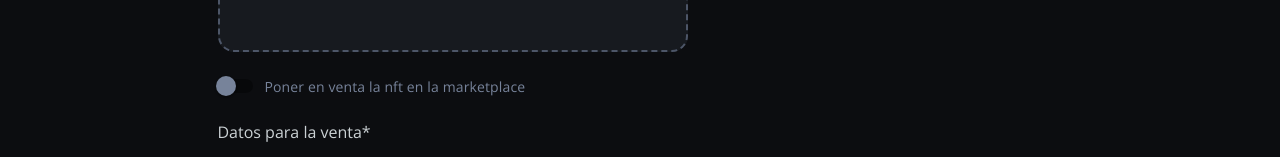
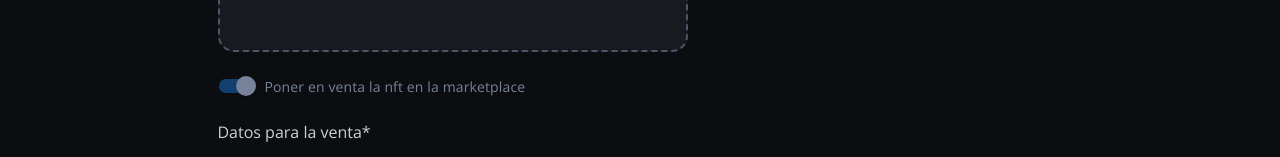
Before and after one commit to angeleesc/wolfy-marketplace-3.0-js, a React (Create React App) app: page /create-new-nft in a window 1280 px wide. Shown: the part 297-454 px from the top of the page. Built offline with nearby package versions, Linux system fonts and the light colour scheme.

Commit message:
configuracion del color del label

```diff
--- /dev/null
+++ b/src/helpers/global-constants.js
@@ -0,0 +1,5 @@
+export const saleMethod = {
+    sales: "sales",
+    auction: "auction",
+    openBid: "open-bid"
+}
--- a/src/template/pages/Mint/MintNftForm.jsx
+++ b/src/template/pages/Mint/MintNftForm.jsx
@@ -16,7 +16,6 @@ import { preventScroll } from "../../../controllers/domController";
 
 export default function MintNftForm() {
   const [isAddAtribute, setIsAddAtribute] = useState(false);
-  const [isMarketAtribute, setIsMarketAtribute] = useState(true);
 
   const {
     register,
@@ -24,7 +23,15 @@ export default function MintNftForm() {
     watch,
     control,
     formState: { errors },
-  } = useForm();
+  } = useForm({
+    defaultValues: {
+      isPutOnMarketplace: true,
+    },
+  });
+
+  const isPutOnMarketPlaceWacht = watch("isPutOnMarketplace");
+
+
 
   const onSubmit = async (data) => {
     console.log(data);
@@ -48,7 +55,6 @@ export default function MintNftForm() {
                 name="isAddPropieties"
                 checked={lvalue}
                 onChange={(e) => {
-                  setIsMarketAtribute(e.target.checked);
                   onChange(e.target.checked);
                 }}
               />
@@ -58,7 +64,6 @@ export default function MintNftForm() {
       />
 
       <h3 className="mb-[15px]">Datos para la venta*</h3>
-      <div>
       <div className="wolft-form-control-label mb-[10px]">
         <span>Metodo de operacion</span>
       </div>
@@ -76,7 +81,6 @@ export default function MintNftForm() {
             <ClockBlack />
           </div>
         </button>
-        </div>
       </div>
 
       <WTextFields
```
Also changed, not shown: src/scss/components/_forms.scss (+7 -7 lines). Lines whose indentation alone changed are shown as unchanged.
